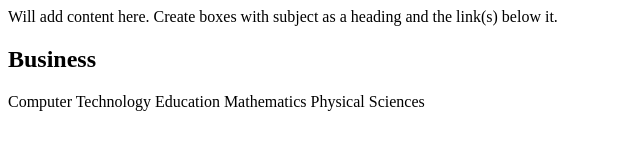
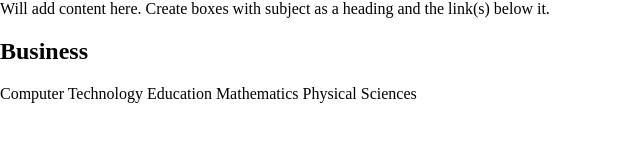
Before and after one commit to rsc-computer-technology/Computer-Labs, a plain HTML site: page docs/index.html in a window 1280 px wide. Shown: the whole page, without its empty margins (0-640 px from the left). Drawn offline with Linux system fonts and the light colour scheme.

Commit message:
Added comments and browser reset

```diff
--- a/docs/css/bookmarks.css
+++ b/docs/css/bookmarks.css
@@ -3,3 +3,12 @@ Title: CSS for Bookmarks.html file
 Author: Gordon Inman
 Date: 2/16/2021
 */
+
+/* Import any desired web fonts, etc. */
+
+/* Reset browser defaults */
+html, body {
+  margin: 0;
+  padding: 0;
+}
+/* Page Design - Use Flexbox and/or Grid to layout */
```
